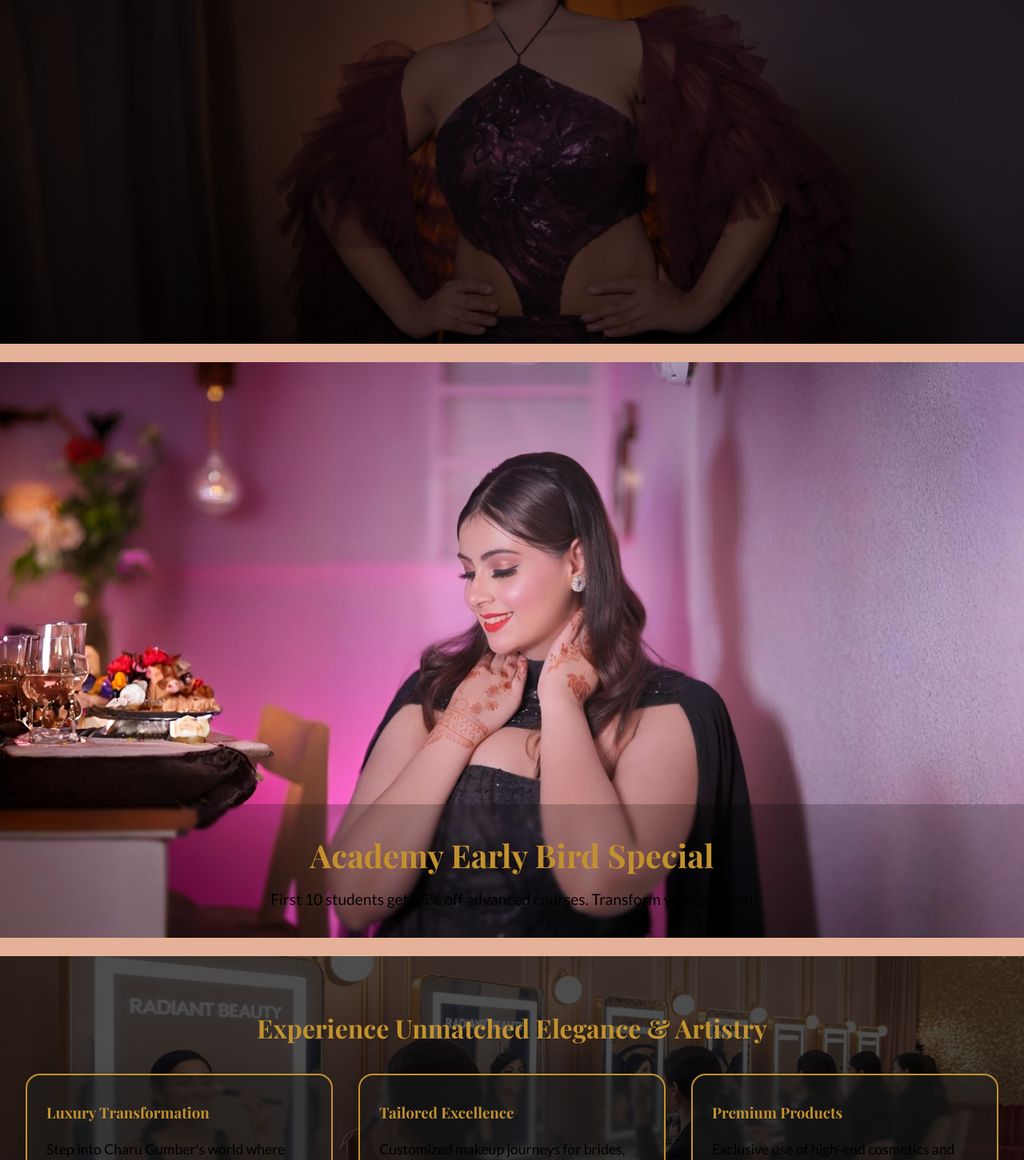
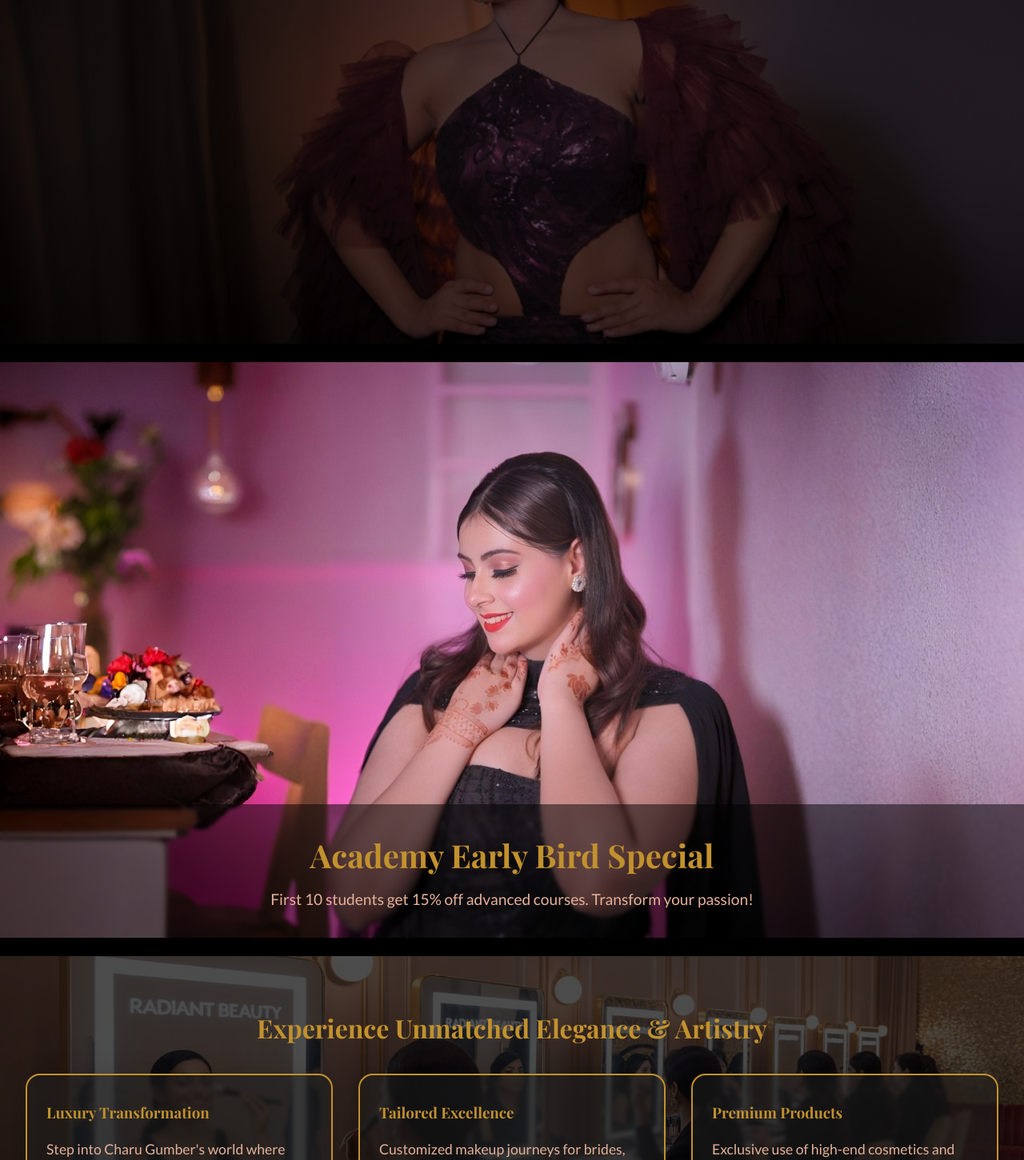
Before and after one commit to rananitish37/charu_studio, a React (Create React App) app: page / in a window 1280 px wide. Shown: the part 429-1880 px from the top of the page at 80% size. Built offline with nearby package versions, Linux system fonts and the light colour scheme.

Commit message:
second draft changes

```diff
--- a/src/App.css
+++ b/src/App.css
@@ -7,7 +7,7 @@
   --danger: #ff0000;
   --bg-light: #E5B299;
   --bg-cream: #E5B299;
-  --bg-pink: #000000;
+  --bg-pink: #ffffff;
   --text-light: #000000;
   --text-dark: #E5B299;
 }
@@ -25,7 +25,7 @@ html {
 }
 body {
   font-family: "Lato", sans-serif;
-  background-color: var(--bg-light);
+  background-color: var(--text-light);
   color: var(--text-light);
   line-height: 1.6;
   overflow-x: hidden;
@@ -38,7 +38,7 @@ body {
   /* position: sticky; */
   top: 0;
   z-index: 1000;
-  background-color: var(--bg-light);
+  background-color: var(--text-light);
   display: flex;
   justify-content: space-between;
   align-items: center;
@@ -192,20 +192,33 @@ body {
 
 /* This block is the key fix for centering */
 .hero-content {
-  position: absolute;       /* covers the whole viewport */
-  top: 55%;
+  position: absolute;
+  top: 60%; /* Moved up slightly to give room for the fade */
   left: 0;
   right: 0;
   bottom: 0;
-  /* width: 100%; */
 
   margin: 0;
   z-index: 2;
-  display: flex;         /* optional: center inner text */
+  display: flex;
   justify-content: center;
   align-items: center;
   text-align: center;
-  background-color: #000;
+
+  /* --- CRITICAL FADE & BLUR PROPERTIES --- */
+
+  /* 1. Use a linear-gradient for the background fade effect */
+  background: linear-gradient(
+    to top,
+    rgba(0, 0, 0, 0.9) 0%,   /* Solid dark color at the bottom */
+    rgba(0, 0, 0, 0.9) 85%,  /* Solid dark color up to the middle of the box */
+    rgba(18, 18, 18, 0) 100%    /* Fully transparent at the top edge */
+  );
+
+  /* 2. Keep the backdrop-filter for the blur */
+
+  box-shadow: none;
+
   animation: fadeIn 2s forwards;
 }
 
@@ -231,7 +244,7 @@ body {
   font-family: "Playfair Display", serif;
   font-weight: 700;
   color: var(--accent, #c2912e);
-  margin-bottom: 0.7em;
+  margin-bottom: 0.1em;
   letter-spacing: 0.015em;
   text-shadow: 1px 1px 6px rgba(0, 0, 0, 0.7);
 }
@@ -504,7 +517,7 @@ h3 {
 }
 
 .about-card p {
-  color: var(--text-light);
+  color: var(--text-dark);
   font-size: 1.1em;
 }
 
@@ -661,7 +674,7 @@ h3 {
 }
 
 .service-card p {
-  color: var(--text-light);
+  color: var(--text-dark);
   font-size: 1.1em;
   margin-bottom: 0;
 }
@@ -703,8 +716,8 @@ h3 {
 
 .meet-charu-text {
   flex: 1.5;
-  background: var(--bg-light);
-  color: var(--text-light);
+  background: var(--text-light);
+  color: var(--text-dark);
   border-radius: 20px;
   padding: 3em 2.2em; /* keep horizontal padding same as text below */
   display: flex;
@@ -755,7 +768,7 @@ h3 {
 }
 
 .meet-charu-text p {
-  color: var(--text-light);
+  color: var(--text-dark);
   font-size: 1.12em;
   margin-bottom: 1em;
   max-width: 390px;
@@ -876,7 +889,7 @@ h3 {
 
 .academy-card-content p {
   font-size: 1.08em;
-  color: var(--text-light);
+  color: var(--text-dark);
 }
 
 @media (max-width: 900px) {
@@ -950,7 +963,8 @@ h3 {
   margin-left: auto;                  /* Center in parent */
   margin-right: auto;
   text-align: center;                 /* if needed, for visual consistency */
-  width: 100%;                        /* Responsive: max out at container */
+  width: 100%;
+  margin-bottom:10px;                       /* Responsive: max out at container */
 }
 
 
@@ -1056,9 +1070,8 @@ h3 {
   width: 100%;
   height: 25rem;
   object-fit: cover;
-  clip-path: polygon(10% 0%, 100% 0%, 90% 100%, 0% 100%);
-  border-radius: 0;
-  animation: shake 1.5s infinite ease-in-out;
+  /* clip-path: polygon(10% 0%, 100% 0%, 90% 100%, 0% 100%); */
+  /* border-radius: 24px; */
 }
 
 .products-image-card img {
@@ -1066,7 +1079,7 @@ h3 {
   height: 100%;
   min-height: 410px;
   object-fit: cover;
-  border-radius: 24px;
+
   display: block;
 
 }
@@ -1090,7 +1103,7 @@ h3 {
 }
 
 .products-text-card .gold {
-  color: var(--accent);
+  color: var(--text-light);
   font-weight: 600;
 }
 
@@ -1123,8 +1136,8 @@ h3 {
 /*Studio Experience*/
 .studio-exp {
   margin-top: 25px;
-  background: var(--bg-cream);
-  color: var(--text-light);
+  background: var(--text-light);
+  color: var(--text-dark);
   width: 100%;
   padding: 0;
   min-height: 580px;
@@ -1165,7 +1178,7 @@ h3 {
 
 .studio-exp-desc {
   font-size: 1.18em;
-  color: var(--text-light);
+  color: var(--text-dark);
   margin-bottom: 2.2em;
   line-height: 1.5;
   max-width: 470px;
@@ -1204,7 +1217,7 @@ h3 {
 }
 
 .studio-exp-text {
-  color: var(--text-light);
+  color: var(--text-dark);
   font-size: 1.3em;
   line-height: 1.24;
   margin-bottom: 0;
@@ -1333,7 +1346,7 @@ h3 {
   height: 90vh;
   overflow: hidden;
   background: var(--bg-light);
-  color: var(--text-light);
+  color: var(--text-dark);
   display: block;
   margin-top: 23px; /* Adds space above the section */
   padding: 0;
@@ -1376,7 +1389,7 @@ h3 {
   padding: 2em;
   text-align: center;
   backdrop-filter: blur(2px);
-  background: rgba(0, 0, 0, 0.2); /* Makes text readable */
+  background: rgba(0, 0, 0, 0.5); /* Makes text readable */
 
 }
 
@@ -1533,8 +1546,8 @@ h3 {
 
 .book-section {
   padding: 3em 2em;
-  background: var(--bg-light);
-  color: var(--text-light);
+  background: var(--text-light);
+  color: var(--text-dark);
   width: 100%;
   box-sizing: border-box;
 }
@@ -1588,7 +1601,7 @@ h3 {
 .card p {
   margin-bottom: 1.2em;
   line-height: 1.45;
-  color: var(--text-light);
+  color: var(--text-dark);
 }
 .btn-secondary a{
   color: var(--accent);
@@ -1753,11 +1766,11 @@ h3 {
      ========================= */
 
 .footer-divider {
-  width: calc(100% - 22em);
+  width: calc(100% - 18em);
   height: 4px;
   background: #fff; /* Pure white line */
   opacity: 0.6; /* Soft and subtle */
-  margin: 0 auto 0.3em auto; /* Small space below */
+  margin: 0 auto 0 auto; /* Small space below */
 }
 
 .footer-bar {
@@ -1788,13 +1801,19 @@ h3 {
      ========================= */
 
      .contact-connect {
-      width: 100%;
-      padding: 3em 2em;
+      margin-top: 23px;
+      width: 100vw;
       background: var(--bg-light);
       color: var(--text-light);
+    }
+    .contact-connect-width{
+      margin: 0 auto;
+      width: 100%;
       box-sizing: border-box;
+      padding: 3em 2em;
       max-width: 1200px;
-      margin: 0 auto;
+      align-items: center;
+      justify-content: center;
     }
 
     .contact-heading {
--- a/src/components/Footer.jsx
+++ b/src/components/Footer.jsx
@@ -1,10 +1,7 @@
 export default function Footer() {
     return (
       <div>
-          <div className="footer-divider"></div>
-          <footer className="footer-bar">
-            <p>&copy; 2025 Charu Gumber Studio &amp; Academy. All rights reserved.</p>
-          </footer>
+
       </div>
     );
   }
--- a/src/components/Home.jsx
+++ b/src/components/Home.jsx
@@ -515,7 +515,7 @@ export default function Home() {
           </div>
         </div>
       </section>
-      <section id="legacy" className="legacy-section">
+      {/* <section id="legacy" className="legacy-section">
         <div className="legacy-image-container">
           <img
             className="legacy-image"
@@ -537,8 +537,9 @@ export default function Home() {
             </div>
           </div>
         </div>
-      </section>
+      </section> */}
       <section id="contact" className="contact-connect">
+        <div className="contact-connect-width">
         <h2 className="contact-heading">
           Connect with Charu Gumber Make Up Studio
         </h2>
@@ -617,6 +618,11 @@ export default function Home() {
             </div>
           </div>
         </div>
+        </div>
+        <div className="footer-divider"></div>
+          <footer className="footer-bar">
+            <p>&copy; 2025 Charu Gumber Studio &amp; Academy. All rights reserved.</p>
+          </footer>
       </section>
     </div>
   );
```
